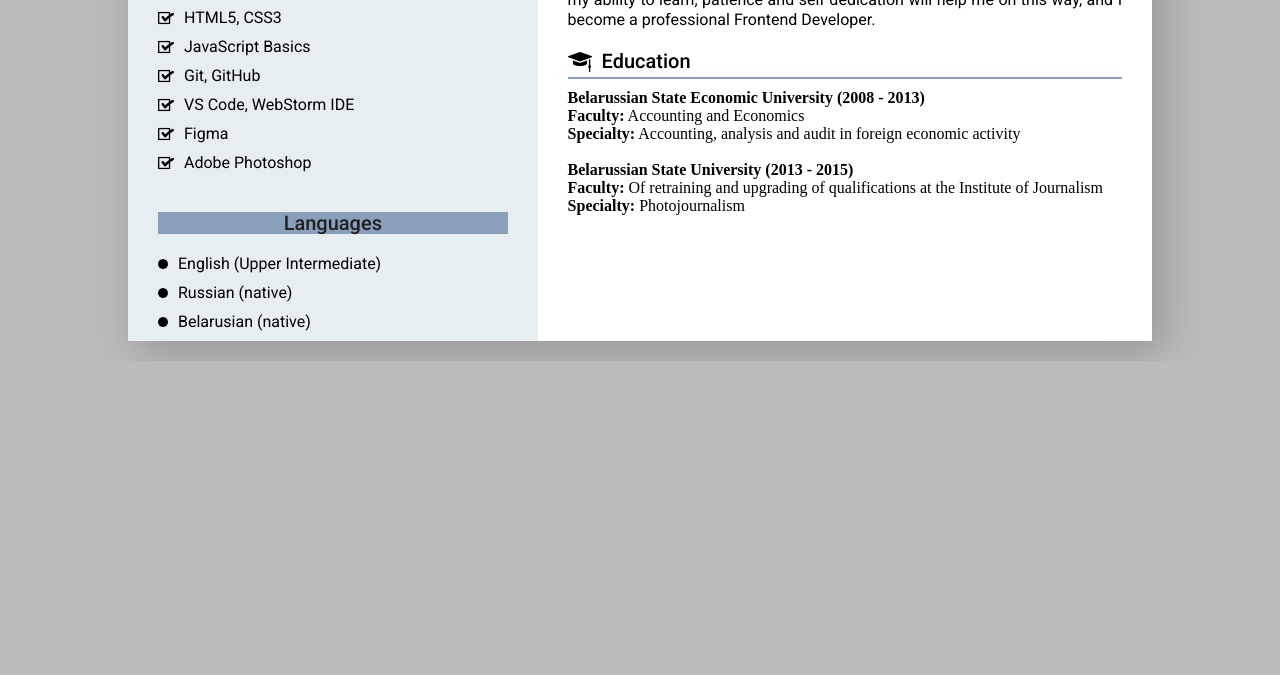
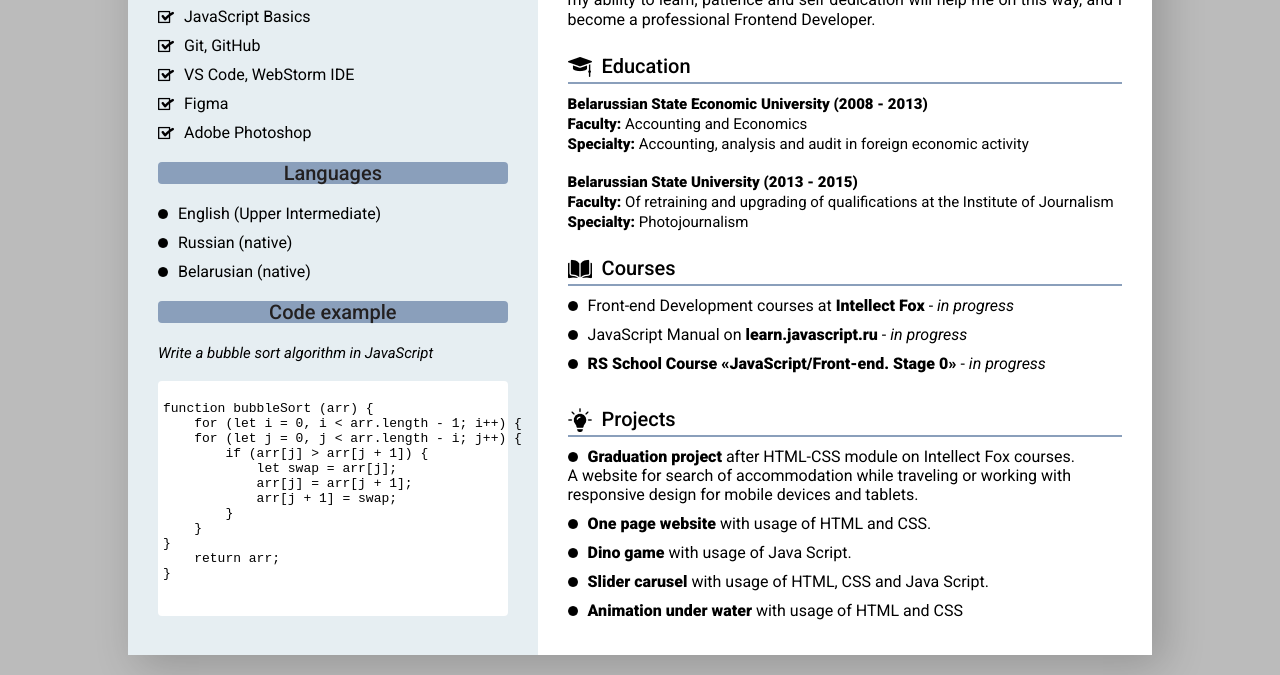
Before and after one commit to AnastasyMeleshko/rsschool-cv, a plain HTML site: page index.html in a window 1280 px wide. Shown: the part 679-1354 px from the top of the page. Before the commit the page ends 1040 px from the top, so only its background shows below. Drawn offline with Linux system fonts and the light colour scheme.

Commit message:
feat: add sections courses, projects and code example

```diff
--- a/index.html
+++ b/index.html
@@ -59,6 +59,27 @@
                             <li><img src="./img/icons/circle.png" alt="circle-icon">Belarusian (native)</li>
                         </ul>
                     </section>
+                    <section class="section-wrapper code-example">
+                        <h2 class="section-heading">Code example</h2>
+                        <p><i>Write a bubble sort algorithm in JavaScript</i></p>
+                        <br>
+                        <pre>
+                            <code>
+function bubbleSort (arr) {
+    for (let i = 0, i < arr.length - 1; i++) {
+    for (let j = 0, j < arr.length - i; j++) {
+        if (arr[j] > arr[j + 1]) {
+            let swap = arr[j];
+            arr[j] = arr[j + 1];
+            arr[j + 1] = swap;
+        }
+    }
+}
+    return arr;
+}
+                            </code>
+                        </pre>
+                    </section>
                 </main>
             </div>
             <aside class="right-column">
@@ -89,10 +110,37 @@
                         <p><b>Specialty:</b> Photojournalism</p>
                     </div>
                 </section>
-                <section class="section-wrap courses"></section>
-                <section class="section-wrap code-example"></section>
+                <section class="section-wrap courses">
+                    <div class="subheading">
+                        <img src="./img/icons/open-book.png" alt="open-book-icon">
+                        <h2>Courses</h2>
+                    </div>
+                    <ul>
+                        <li><p><img src="./img/icons/circle.png" alt="circle-icon">Front-end Development courses at <b><a
+                                href="https://intellectfox.by/">Intellect Fox</a></b> - <i> in progress</i></p></li>
+                        <li><p><img src="./img/icons/circle.png" alt="circle-icon">JavaScript Manual on <a href="https://learn.javascript.ru/"> <b>learn.javascript.ru</b></a>  -  <i> in progress</i></p></li>
+                        <li><p><img src="./img/icons/circle.png" alt="circle-icon"><a href="https://rs.school/js-stage0/"><b>RS School Course «JavaScript/Front-end. Stage 0»</b></a>  -  <i>in progress</i></p></li>
+                    </ul>
+                </section>
+                <section class="section-wrap projects">
+                    <div class="subheading">
+                        <img src="./img/icons/idea.png" alt="projects-icon">
+                        <h2>Projects</h2>
+                    </div>
+                    <ul>
+                        <li><p><img src="./img/icons/circle.png" alt="circle-icon"><a target="_blank" href="https://github.com/AnastasyMeleshko/if-html"><strong>Graduation project</strong></a> after HTML-CSS module on Intellect Fox courses.
+                            <br> A website for search of accommodation while traveling or working with responsive design for mobile devices and tablets.</p></li>
+                        <li><p><img src="./img/icons/circle.png" alt="circle-icon"><a target="_blank" href="https://github.com/AnastasyMeleshko/one-page-site"><strong>One page website</strong></a> with usage of HTML and CSS.</p></li>
+                        <li><p><img src="./img/icons/circle.png" alt="circle-icon"><a target="_blank" href="https://anastasymeleshko.github.io/dino-game/"><strong>Dino game</strong></a> with usage of Java Script.</p></li>
+                        <li><p><img src="./img/icons/circle.png" alt="circle-icon"><a target="_blank" href="https://anastasymeleshko.github.io/slider-carousel/"><strong>Slider carusel</strong></a> with usage of HTML, CSS and Java Script.</p></li>
+                        <li><p><img src="./img/icons/circle.png" alt="circle-icon"><a target="_blank" href="https://anastasymeleshko.github.io/animation-under-water/"><strong>Animation under water</strong></a> with usage of HTML and CSS</p></li>
+                    </ul>
+                </section>
             </aside>
         </div>
+        <footer>
+
+        </footer>
     </div>
 </body>
 </html>
--- a/style.css
+++ b/style.css
@@ -42,13 +42,13 @@ li {
 
 header {
     text-align: center;
-    padding: 30px 30px 0;
+    padding: 30px 30px 20px;
 }
 
 .cv-photo {
     width: 185px;
     border-radius: 50%;
-    margin: 20px auto 25px;
+    margin: 0 auto 25px;
 }
 
 h1 {
@@ -73,9 +73,10 @@ h2 {
 }
 
 .section-heading {
-    margin: 40px auto 20px;
+    margin: 20px auto 20px;
     background-color: #8a9fbb;
     color: #232020;
+    border-radius: 4px;
 }
 
 .contacs ul li {
@@ -96,14 +97,14 @@ h2 {
     list-style-type: circle;
 }
 
-.languages ul li {
+.languages ul li, .courses ul li, .projects ul li {
     margin: 0 0 10px;
     align-items: center;
     font-size: 16px;
     list-style-type: circle;
 }
 
-.languages ul li img {
+.languages ul li img, .courses ul li img, .projects ul li img {
     height: 10px;
     margin-right: 10px;
 }
@@ -114,7 +115,7 @@ h2 {
 }
 
 .section-wrap {
-    padding-bottom: 20px;
+    padding-bottom: 25px;
 }
 
 .subheading {
@@ -133,7 +134,7 @@ h2 {
     margin-bottom: 5px;
 }
 
-.about-myself p, .about-myself p a  {
+.about-myself p, .about-myself p a {
     font-family: "Roboto", sans-serif;
     align-items: center;
     text-align: justify;
@@ -149,3 +150,27 @@ h2 {
 .education-content {
     margin-top: 10px;
 }
+
+.education-content p {
+    font-family: "Roboto", sans-serif;
+    align-items: center;
+    font-size: 15px;
+    line-height: 20px;
+}
+
+.courses ul, .projects ul {
+    margin-top: 10px;
+}
+
+.code-example p {
+    font-family: "Roboto", sans-serif;
+    align-items: center;
+    font-size: 15px;
+    line-height: 20px;
+}
+
+pre {
+    background-color: #ffffff;
+    border-radius: 4px;
+    padding: 5px;
+}
```
Also changed, not shown: img/icons/idea.png (added), img/icons/open-book.png (added), 1 other file.
